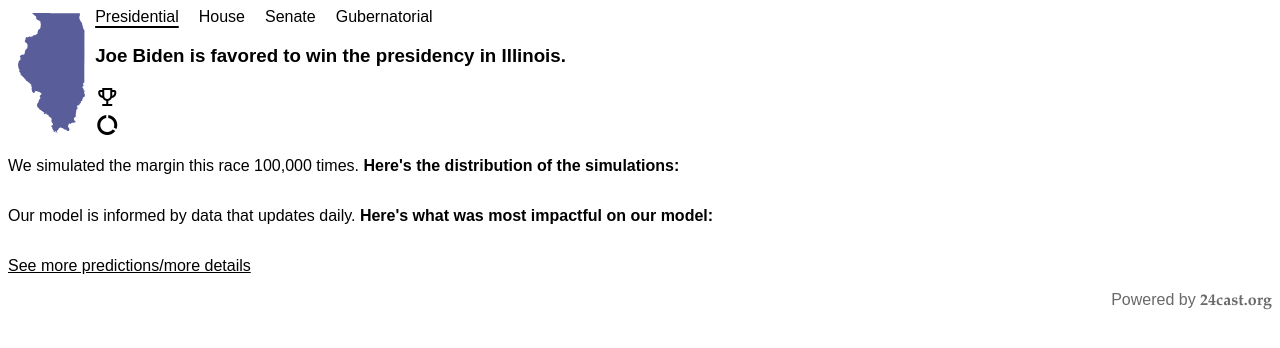
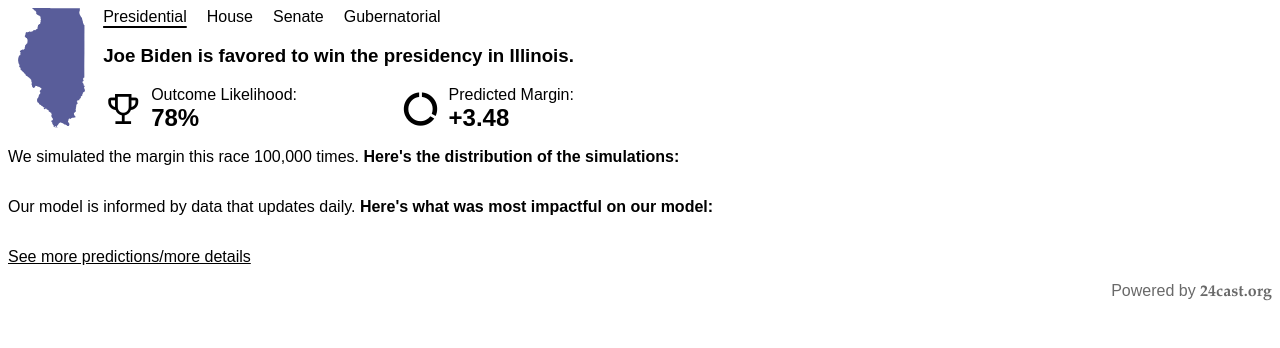
Before and after one commit to BPR-Data-Team/ElectionModel2024-site, a Next.js app: page /%5Fprivate/wl/iframes in a window 1280 px wide. Shown: the top 348 px of the page. Built offline with nearby package versions, Linux system fonts and the light colour scheme; a web font is replaced by a local one.

Commit message:
filling in

```diff
--- a/src/app/(special-projects)/%5Fprivate/wl/demo/page.tsx
+++ b/src/app/(special-projects)/%5Fprivate/wl/demo/page.tsx
@@ -47,8 +47,9 @@ const NewsSite: React.FC = () => {
           <div className={styles.articleTitle}>
             <h3>The Caller Oracle</h3>
             <h4>Daily predictions for the 2024 general election</h4>
-            <iframe src="/_private/wl/iframes" width="100%" height="500px" className={styles.iframe}></iframe>
           </div>
+          <iframe src="/_private/wl/iframes" width="100%" height="324px" className={styles.iframe}></iframe>
+
         </section>
 
         <aside className={styles.sidebar}>
--- a/src/app/(special-projects)/%5Fprivate/wl/iframes/layout.tsx
+++ b/src/app/(special-projects)/%5Fprivate/wl/iframes/layout.tsx
@@ -7,7 +7,8 @@ export default function RootLayout({
     <html lang="en">
       <head>
         <link rel="stylesheet" href="https://use.typekit.net/dze2nzm.css" />
-        <link rel="stylesheet" href="https://fonts.googleapis.com/css2?family=Material+Symbols+Outlined:opsz,wght,FILL,GRAD@34,400,1,0" />        <meta name="robots" content="none" />
+        <link rel="stylesheet" href="https://fonts.googleapis.com/css2?family=Material+Symbols+Outlined:opsz,wght,FILL,GRAD@34,400,1,0" />
+        <meta name="robots" content="none" />
       </head>
       <body>
         <div>{children}</div>
--- a/src/app/(special-projects)/%5Fprivate/wl/iframes/page.module.css
+++ b/src/app/(special-projects)/%5Fprivate/wl/iframes/page.module.css
@@ -1,13 +1,12 @@
 .frame {
   padding: 0;
   margin: 0;
-  height: 500px;
 }
 
 .summaryBlock {
   display: flex;
   align-items: center;
-
+  gap: 0.5rem;
 }
 
 .geography img {
@@ -47,12 +46,35 @@
 }
 
 .leadText {
-  text-wrap: balance;
+  text-wrap: pretty;
+}
+
+.summaryMetrics {
+  display: flex;
+  flex-wrap: wrap;
+  justify-content: space-between;
+  gap: 0.5rem 2rem
 }
 
 .metricBlock {
   display: flex;
-  flex-wrap: wrap;
+  align-items: center;
+  gap: 0.5em
+}
+
+.metricStack p {
+  padding: 0;
+  margin: 0;
+}
+
+.metricStack p:nth-of-type(2) {
+  font-size: 1.5rem;
+  font-weight: 700;
+}
+
+.metricIcon span {
+  font-size: 2.5rem;
+  vertical-align: middle;
 }
 
 .vizBlock {
--- a/src/app/(special-projects)/%5Fprivate/wl/iframes/page.tsx
+++ b/src/app/(special-projects)/%5Fprivate/wl/iframes/page.tsx
@@ -42,7 +42,8 @@ const NewsSite: React.FC = () => {
                   <span className="material-symbols-outlined">trophy</span>
                 </div>
                 <div className={styles.metricStack}>
-
+                  <p>Outcome Likelihood:</p>
+                  <p>78%</p>
                 </div>
               </div>
               <div className={styles.metricBlock}>
@@ -50,7 +51,8 @@ const NewsSite: React.FC = () => {
                   <span className="material-symbols-outlined">data_usage</span>
                 </div>
                 <div className={styles.metricStack}>
-
+                  <p>Predicted Margin:</p>
+                  <p>+3.48</p>
                 </div>
               </div>
             </div>
@@ -65,8 +67,8 @@ const NewsSite: React.FC = () => {
           </div>
         </div>
         <div className={styles.footer}>
-          <p className={styles.cta}><a href="/">See more predictions/more details</a></p>
-          <p className={styles.credit}><a href="/">Powered by <span className={styles.wordmark}>24cast.org</span></a></p>
+          <p className={styles.cta}><a href="https://24cast.org">See more predictions/more details</a></p>
+          <p className={styles.credit}><a href="https://24cast.org">Powered by <span className={styles.wordmark}>24cast.org</span></a></p>
         </div>
       </div>
     </div>
```
Also changed, not shown: src/app/(special-projects)/%5Fprivate/wl/demo/page.module.css (+7 -2 lines).
